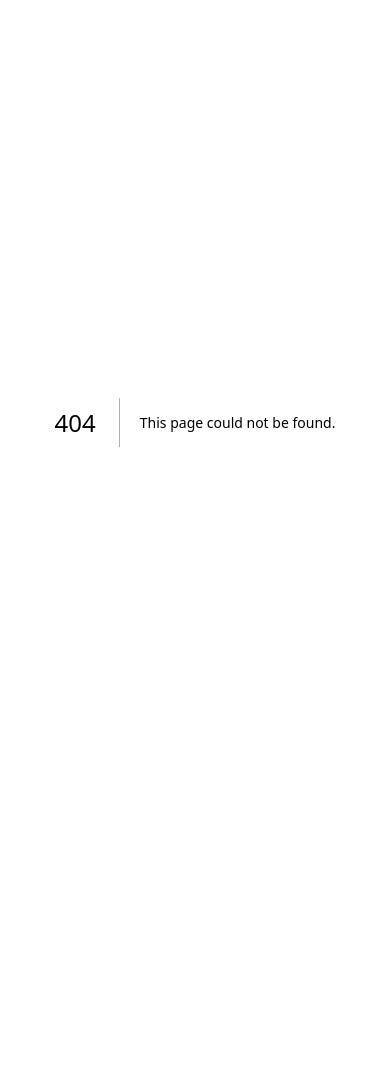
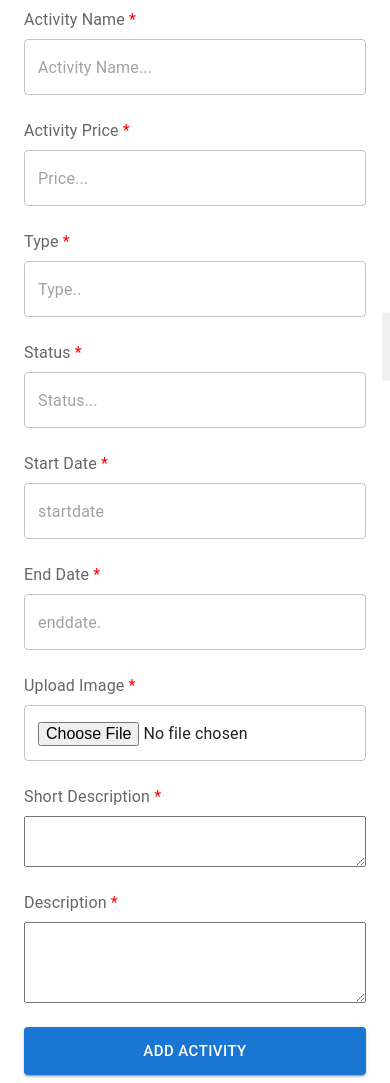
Before and after one commit to govindmit/school-frontend, a Next.js app: page /addactivity in a window 390 px wide. Before the commit this address had no page. Before the commit the page ends 844 px from the top, so only its background shows below. Built offline with nearby package versions, Linux system fonts and the light colour scheme.

Commit message:
add activity

```diff
--- a/package.json
+++ b/package.json
@@ -21,12 +21,14 @@
     "antd": "^5.1.1",
     "eslint": "8.30.0",
     "eslint-config-next": "13.1.1",
+    "formik": "^2.2.9",
     "next": "13.1.1",
     "react": "18.2.0",
     "react-dom": "18.2.0",
     "react-icons": "^4.7.1",
     "react-responsive-carousel": "^3.2.23",
     "styled-components": "^5.3.6",
-    "typescript": "4.9.4"
+    "typescript": "4.9.4",
+    "yup": "^0.32.11"
   }
 }
--- a/pages/_app.tsx
+++ b/pages/_app.tsx
@@ -2,6 +2,7 @@
 import type { AppProps } from "next/app";
 import "../styles/navbar.css";
 import "../styles/auth.css";
+import "../styles/activity.css";
 
 export default function App({ Component, pageProps }: AppProps) {
   return <Component {...pageProps} />;
--- /dev/null
+++ b/pages/addactivity.tsx
@@ -0,0 +1,204 @@
+import {
+  Button,
+  Container,
+  Grid,
+  InputLabel,
+  OutlinedInput,
+  Stack,
+  TextareaAutosize,
+} from "@mui/material";
+
+import React from "react";
+import * as Yup from "yup";
+import { withFormik, FormikProps, FormikErrors, Form, Field } from "formik";
+
+// Shape of form values
+interface FormValues {
+  email: string;
+  password: string;
+}
+
+interface OtherProps {
+  message: string;
+}
+
+const InnerForm = (props: OtherProps & FormikProps<FormValues>) => {
+  const { touched, errors, isSubmitting, message } = props;
+  return (
+    <>
+      <Container
+        maxWidth="sm"
+        component="main"
+        style={{ backgroundColor: "white" }}
+      >
+        <form>
+          <Grid container spacing={3}>
+            <Grid item xs={12} md={6}>
+              <Stack spacing={1}>
+                <InputLabel htmlFor="name">
+                  Activity Name <span className="err_str">*</span>
+                </InputLabel>
+                <OutlinedInput
+                  id="name"
+                  type="name"
+                  name="name"
+                  placeholder="Activity Name..."
+                  fullWidth
+                />
+              </Stack>
+            </Grid>
+            <Grid item xs={12} md={6}>
+              <Stack spacing={1}>
+                <InputLabel htmlFor="price">
+                  Activity Price <span className="err_str">*</span>
+                </InputLabel>
+                <OutlinedInput
+                  fullWidth
+                  id="price"
+                  type="price"
+                  name="price"
+                  placeholder="Price..."
+                />
+              </Stack>
+            </Grid>
+            <Grid item xs={12} md={6}>
+              <Stack spacing={1}>
+                <InputLabel htmlFor="type">
+                  Type <span className="err_str">*</span>
+                </InputLabel>
+                <OutlinedInput
+                  fullWidth
+                  id="type"
+                  type="type"
+                  name="type"
+                  placeholder="Type.."
+                />
+              </Stack>
+            </Grid>
+            <Grid item xs={12} md={6}>
+              <Stack spacing={1}>
+                <InputLabel htmlFor="status">
+                  Status <span className="err_str">*</span>
+                </InputLabel>
+                <OutlinedInput
+                  fullWidth
+                  id="status"
+                  name="status"
+                  placeholder="Status..."
+                />
+              </Stack>
+            </Grid>
+            <Grid item xs={12} md={6}>
+              <Stack spacing={1}>
+                <InputLabel htmlFor="startdate">
+                  Start Date <span className="err_str">*</span>
+                </InputLabel>
+                <OutlinedInput
+                  fullWidth
+                  id="startdate"
+                  type="startdate"
+                  name="startdate"
+                  placeholder="startdate"
+                />
+              </Stack>
+            </Grid>
+            <Grid item xs={12} md={6}>
+              <Stack spacing={1}>
+                <InputLabel htmlFor="enddate">
+                  End Date <span className="err_str">*</span>
+                </InputLabel>
+                <OutlinedInput
+                  fullWidth
+                  id="enddate"
+                  name="enddate"
+                  placeholder="enddate."
+                />
+              </Stack>
+            </Grid>
+            <Grid item xs={12}>
+              <Stack spacing={1}>
+                <InputLabel htmlFor="image">
+                  Upload Image <span className="err_str">*</span>
+                </InputLabel>
+                <OutlinedInput
+                  type="file"
+                  fullWidth
+                  id="image"
+                  name="image"
+                  placeholder="image."
+                />
+              </Stack>
+            </Grid>
+            <Grid item xs={12}>
+              <Stack spacing={1}>
+                <InputLabel htmlFor="shortdescription">
+                  Short Description <span className="err_str">*</span>
+                </InputLabel>
+                <TextareaAutosize minRows={3} />
+              </Stack>
+            </Grid>
+            <Grid item xs={12}>
+              <Stack spacing={1}>
+                <InputLabel htmlFor="description">
+                  Description <span className="err_str">*</span>
+                </InputLabel>
+                <TextareaAutosize minRows={5} />
+              </Stack>
+            </Grid>
+            <Grid item xs={12}>
+              <Button
+                fullWidth
+                size="large"
+                type="submit"
+                disabled={isSubmitting}
+                variant="contained"
+                color="primary"
+              >
+                Add Activity
+              </Button>
+            </Grid>
+          </Grid>
+        </form>
+      </Container>
+    </>
+  );
+};
+
+// The type of props MyForm receives
+interface MyFormProps {
+  initialEmail?: string;
+  message: string; // if this passed all the way through you might do this or make a union type
+}
+
+// Wrap our form with the withFormik HoC
+const MyForm = withFormik<MyFormProps, FormValues>({
+  // Transform outer props into form values
+  mapPropsToValues: (props) => {
+    return {
+      email: props.initialEmail || "",
+      password: "",
+    };
+  },
+
+  // Add a custom validation function (this can be async too!)
+  validate: (values: FormValues) => {
+    let errors: FormikErrors<FormValues> = {};
+    if (!values.email) {
+      errors.email = "Required";
+    }
+    return errors;
+  },
+
+  handleSubmit: (values, e) => {
+    // do submitting things
+  },
+})(InnerForm);
+
+// Use <MyForm /> wherevs
+const AddActivityfrom = () => (
+  <div>
+    <MyForm message="Sign up" />
+  </div>
+);
+
+export default AddActivityfrom;
--- a/pages/login.tsx
+++ b/pages/login.tsx
@@ -115,7 +115,7 @@
                       Forgot Password?{" "}
                       <Link href="/forgotpassword" style={{ color: "#26CEB3" }}>
                         Click here
-                      </Link>{" "}
+                      </Link>
                     </Typography>
                   </Grid>
                 </Grid>
--- /dev/null
+++ b/styles/activity.css
@@ -0,0 +1,3 @@
+.err_str {
+  color: red;
+}
--- a/styles/auth.css
+++ b/styles/auth.css
@@ -50,75 +50,6 @@
   background-color: white;
 }
 
-@media (max-width: 1000px) {
-  header img,
-  footer img {
-    width: 117px;
-    height: auto;
-  }
-  .intro > div,
-  .features-item {
-    width: 100%;
-  }
-  .productive {
-    flex-direction: column;
-  }
-}
-
-@media (max-width: 375px) {
-  .nav-bar button {
-    background-color: "#26ceb3";
-    color: white;
-    font-size: 8px;
-    font-weight: 700;
-    padding-left: 10px;
-    padding-right: 10px;
-    margin-top: 5px;
-    margin-bottom: 5px;
-  }
-  .productive-content {
-    padding-left: 0rem;
-    padding: 10px;
-    max-width: 450px;
-  }
-}
-
-@media (max-width: 675px) {
-  .nav-bar button {
-    background-color: "#26ceb3";
-    color: white;
-    font-size: 15px;
-    font-weight: 700;
-    padding-left: 10px;
-    padding-right: 10px;
-    margin-top: 5px;
-    margin-bottom: 5px;
-  }
-  .productive-content {
-    padding-left: 0rem;
-    padding: 10px;
-    max-width: 450px;
-  }
-}
-
-@media (max-width: 900px) {
-  .nav-bar button {
-    background-color: "#26ceb3";
-    color: white;
-    font-size: 15px;
-    font-weight: 700;
-    padding-left: 10px;
-    padding-right: 10px;
-    margin-top: 5px;
-    margin-bottom: 5px;
-  }
-  .productive-content {
-    padding-left: 0rem;
-    padding: 10px;
-    max-width: 450px;
-  }
-}
-
 footer {
   text-align: left;
   margin-top: 70px;
@@ -135,3 +66,65 @@
   text-decoration: none;
   transition: all 0.2s ease;
 }
+
+@media (max-width: 480px) {
+  .nav-bar button {
+    background-color: "#26ceb3";
+    color: white;
+    font-size: 8px;
+    font-weight: 700;
+    padding-left: 10px;
+    padding-right: 10px;
+    margin-top: 5px;
+    margin-bottom: 5px;
+  }
+  .productive-content {
+    padding-left: 0rem;
+    padding: 10px;
+    max-width: auto;
+  }
+
+  .intro img,
+  .productive img {
+    width: 100%;
+    max-width: 200px;
+    height: 300px;
+  }
+}
+
+@media (min-width: 481px) and (max-width: 767px) {
+  .productive-content {
+    padding-left: 0rem;
+    padding: 10px;
+    max-width: 450px;
+  }
+}
+
+@media (min-width: 768px) and (max-width: 1024px) {
+  .productive-content {
+    padding-left: 0rem;
+    padding: 10px;
+    max-width: 450px;
+  }
+}
+
+@media (min-width: 1025px) and (max-width: 1280px) {
+}
+/* Media Query for Large screens */
+@media (min-width: 1281px) {
+}
+
+@media (max-width: 1000px) {
+  header img,
+  footer img {
+    width: 117px;
+    height: auto;
+  }
+  .intro > div,
+  .features-item {
+    width: 100%;
+  }
+  .productive {
+    flex-direction: column;
+  }
+}
```
Also changed, not shown: 8 other files (tests, documents, lock files or other folders).
